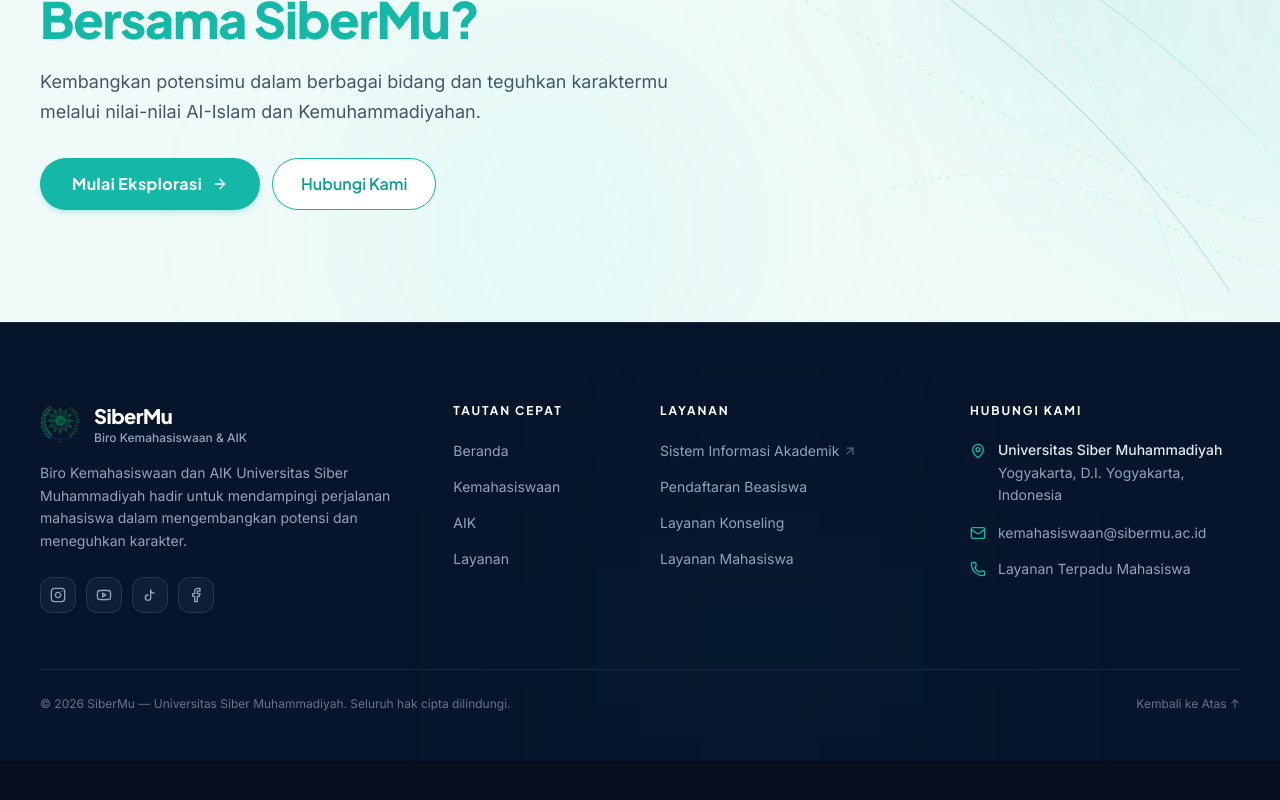
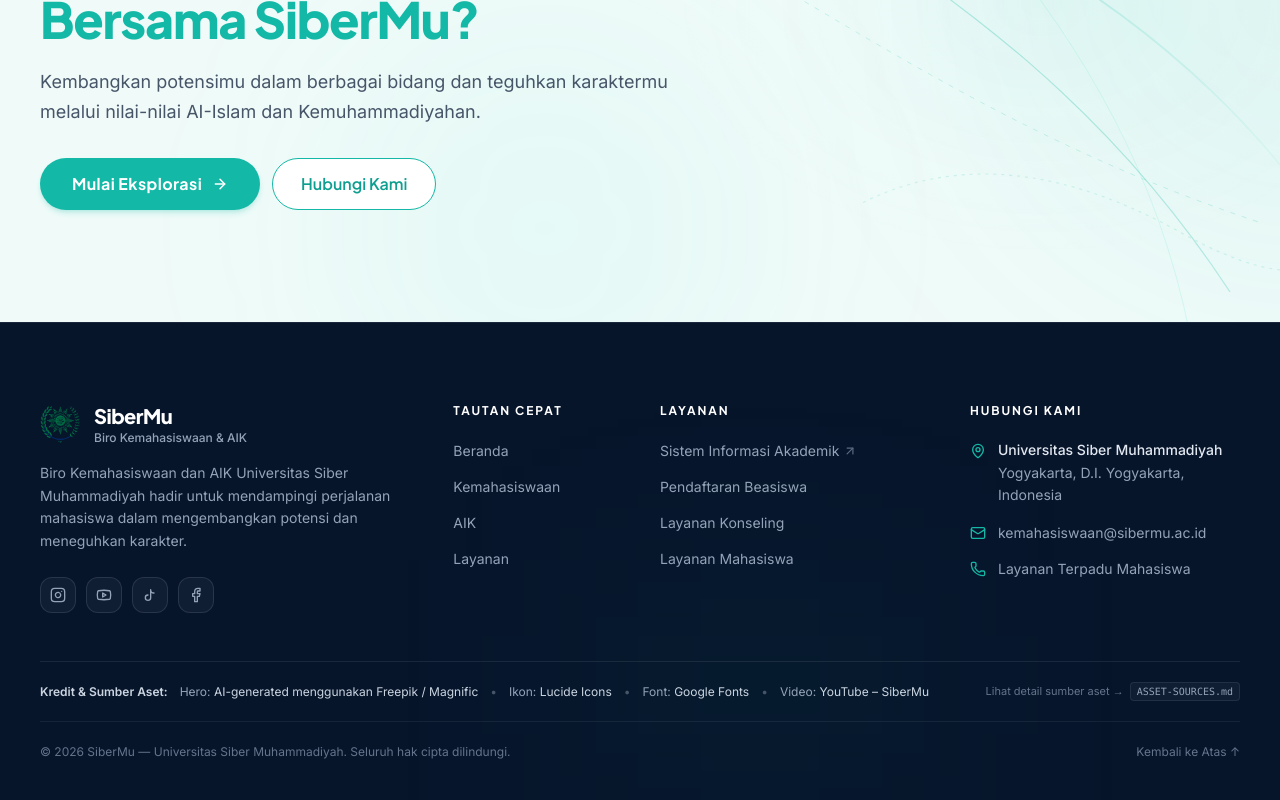
Before and after one commit to aprilliobintang284/landingpage-sibermu, a Next.js app: page / in a window 1280 px wide. Shown: the part 2703-3503 px from the top of the page. Before the commit the page ends 3464 px from the top, so only its background shows below. Built offline with nearby package versions, Linux system fonts and the light colour scheme.

Commit message:
feat(footer): add minimal asset credits section

```diff
--- a/components/Footer.tsx
+++ b/components/Footer.tsx
@@ -258,9 +258,44 @@
         </div>
 
         {/* ================================================================= */}
+        {/* KREDIT & SUMBER ASET                                              */}
+        {/* ================================================================= */}
+        <div className="border-t border-white/[0.08] mt-8 sm:mt-12 pt-5 pb-1">
+          <div className="flex flex-col lg:flex-row lg:items-center justify-between gap-2.5 sm:gap-3 text-xs text-slate-400">
+            <div className="flex flex-wrap items-center gap-x-2.5 sm:gap-x-3 gap-y-1.5">
+              <span className="font-semibold text-slate-300 text-xs">
+                Kredit &amp; Sumber Aset:
+              </span>
+              <span className="text-slate-400 text-xs">
+                Hero: <span className="text-slate-300">AI-generated menggunakan Freepik / Magnific</span>
+              </span>
+              <span className="text-slate-600 hidden sm:inline">•</span>
+              <span className="text-slate-400 text-xs">
+                Ikon: <span className="text-slate-300">Lucide Icons</span>
+              </span>
+              <span className="text-slate-600 hidden sm:inline">•</span>
+              <span className="text-slate-400 text-xs">
+                Font: <span className="text-slate-300">Google Fonts</span>
+              </span>
+              <span className="text-slate-600 hidden sm:inline">•</span>
+              <span className="text-slate-400 text-xs">
+                Video: <span className="text-slate-300">YouTube – SiberMu</span>
+              </span>
+            </div>
+
+            <div className="text-[11px] text-slate-500 flex-shrink-0 flex items-center gap-1.5">
+              <span>Lihat detail sumber aset →</span>
+              <span className="text-slate-400 font-mono text-[10px] bg-white/[0.04] px-1.5 py-0.5 rounded border border-white/[0.08]">
+                ASSET-SOURCES.md
+              </span>
+            </div>
+          </div>
+        </div>
+
+        {/* ================================================================= */}
         {/* FOOTER BOTTOM: DIVIDER & COPYRIGHT                                */}
         {/* ================================================================= */}
-        <div className="border-t border-white/[0.08] mt-8 sm:mt-14 pt-6 flex flex-row items-center justify-between gap-3 text-[11px] sm:text-xs text-slate-500">
+        <div className="border-t border-white/[0.06] mt-4 pt-4 sm:pt-5 flex flex-row items-center justify-between gap-3 text-[11px] sm:text-xs text-slate-500">
           <p className="text-left leading-relaxed">
             © 2026 SiberMu — Universitas Siber Muhammadiyah. <span className="hidden min-[480px]:inline">Seluruh hak cipta dilindungi.</span>
           </p>
```
